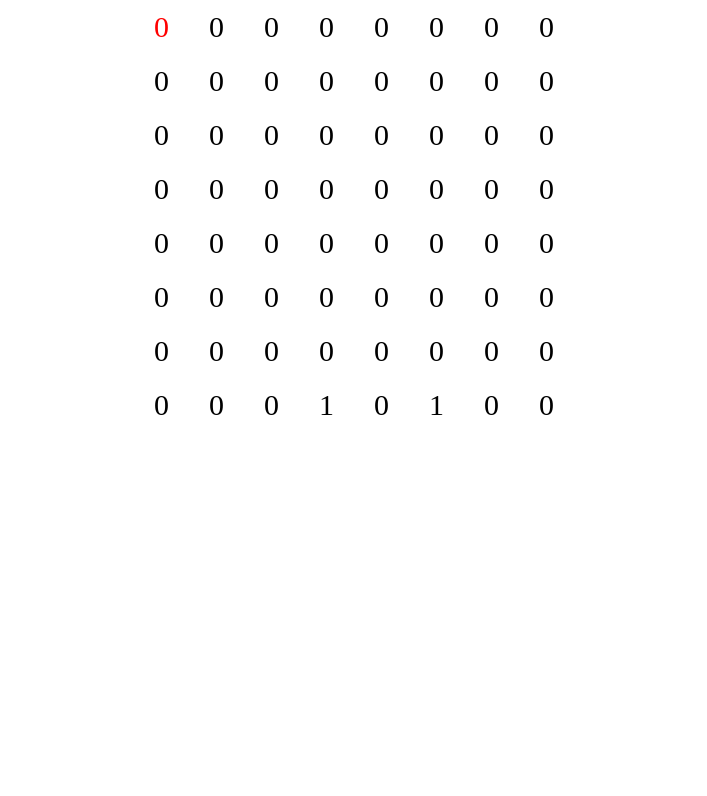
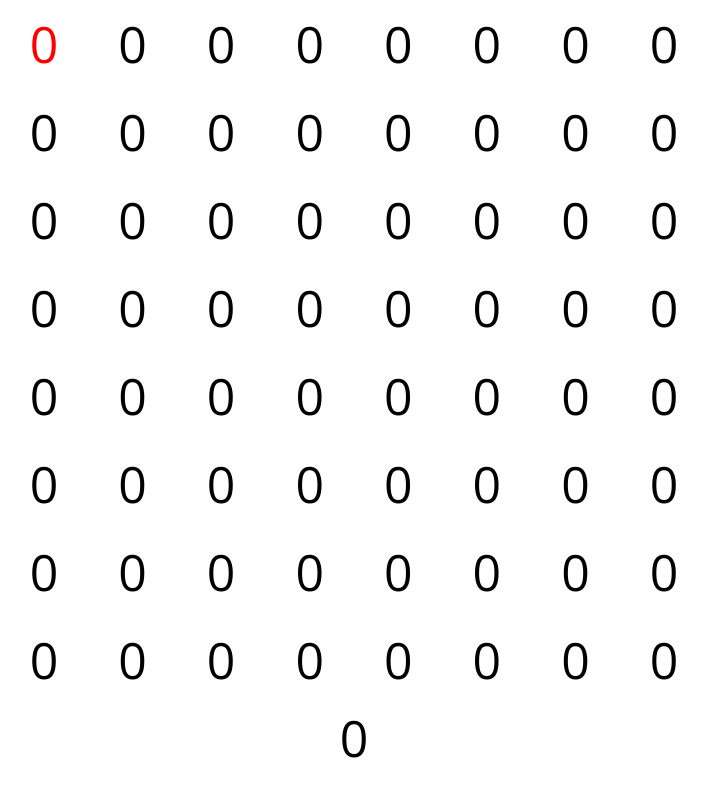
Before and after one commit to redstonerayyy/devio, a Vue app: page / in a window 1280 px wide. Shown: the top 796 px of the page, without its empty margins (286-993 px from the left). Built offline with nearby package versions, Linux system fonts and the light colour scheme.

Commit message:
works, but performance needs to get improved

```diff
--- a/src/ts/App.vue
+++ b/src/ts/App.vue
@@ -1,5 +1,5 @@
 <template>
-    <Grid number="20" />
+    <Grid />
 </template>
 
 <script lang="ts">
@@ -11,9 +11,11 @@ export default {
 </script>
 
 <style>
+@import url("https://fonts.googleapis.com/css2?family=Open+Sans&display=swap");
 * {
     margin: 0px;
     padding: 0px;
+    font-family: "Open Sans", sans-serif;
 }
 
 .flex {
--- a/src/ts/components/Digit.vue
+++ b/src/ts/components/Digit.vue
@@ -1,5 +1,5 @@
 <template>
-    <div @click="$emit('digitselect', rowindex, bitindex)" class="digit">
+    <div @click="clicked" class="digit">
         {{ digit }}
     </div>
 </template>
@@ -8,12 +8,17 @@
 export default {
     props: ["digit", "rowindex", "bitindex"],
     emits: ["digitselect"],
+    methods: {
+        clicked() {
+            this.$emit("digitselect", this.rowindex, this.bitindex);
+        },
+    },
 };
 </script>
 
 <style scoped>
 .digit {
-    font-size: 30px;
-    margin: 10px 20px;
+    font-size: 50px;
+    padding: 10px 30px;
 }
 </style>
--- a/src/ts/components/Grid.vue
+++ b/src/ts/components/Grid.vue
@@ -13,6 +13,7 @@
             />
         </div>
     </div>
+    <div class="result">{{ result }}</div>
 </template>
 
 <script lang="ts">
@@ -20,19 +21,30 @@ import Digit from "./Digit.vue";
 
 export default {
     components: { Digit },
-    props: ["number"],
     data() {
         return {
             activerow: 0,
             activebit: 0,
+            rows: Array(8)
+                .fill(0)
+                .map(() => Array(8).fill(0)),
         };
     },
     computed: {
-        numberstring() {
-            return this.dec2bin(this.number);
+        result() {
+            let temp = this.rows.flat().reverse();
+            let sum = 0;
+            for (let i = 0; i < temp.length; i++) {
+                if (temp[i] == "1") {
+                    sum += Math.pow(2, i);
+                }
+            }
+            return sum;
         },
-        rows() {
-            let temp = Array.from(this.numberstring);
+    },
+    methods: {
+        setrows(num: number) {
+            let temp = Array.from(this.dec2bin(num));
             // fill array with zeros on the front
             while (temp.length < 64) {
                 temp.unshift("0");
@@ -42,10 +54,8 @@ export default {
             for (let i = 0; i < temp.length; i += 8) {
                 chunks.push(temp.slice(i, i + 8));
             }
-            return chunks;
+            this.rows = chunks;
         },
-    },
-    methods: {
         // https://stackoverflow.com/questions/9939760/how-do-i-convert-an-integer-to-binary-in-javascript
         dec2bin(dec: number) {
             return (dec >>> 0).toString(2);
@@ -58,6 +68,23 @@ export default {
         makestyle(active: boolean) {
             return active ? { color: "red" } : { color: "black" };
         },
+        keypress(ev: KeyboardEvent) {
+            if (ev.key == "0" || ev.key == "1") {
+                console.log(this.rows[this.activerow][this.activebit]);
+                this.rows[this.activerow][this.activebit] = Number(ev.key);
+                if (this.activebit < 7) {
+                    this.activebit++;
+                } else {
+                    if (this.activerow < 7) {
+                        this.activerow++;
+                        this.activebit = 0;
+                    }
+                }
+            }
+        },
+    },
+    mounted() {
+        window.addEventListener("keydown", this.keypress);
     },
 };
 </script>
@@ -67,4 +94,9 @@ export default {
     flex-direction: column;
     user-select: none;
 }
+
+.result {
+    text-align: center;
+    font-size: 50px;
+}
 </style>
```
